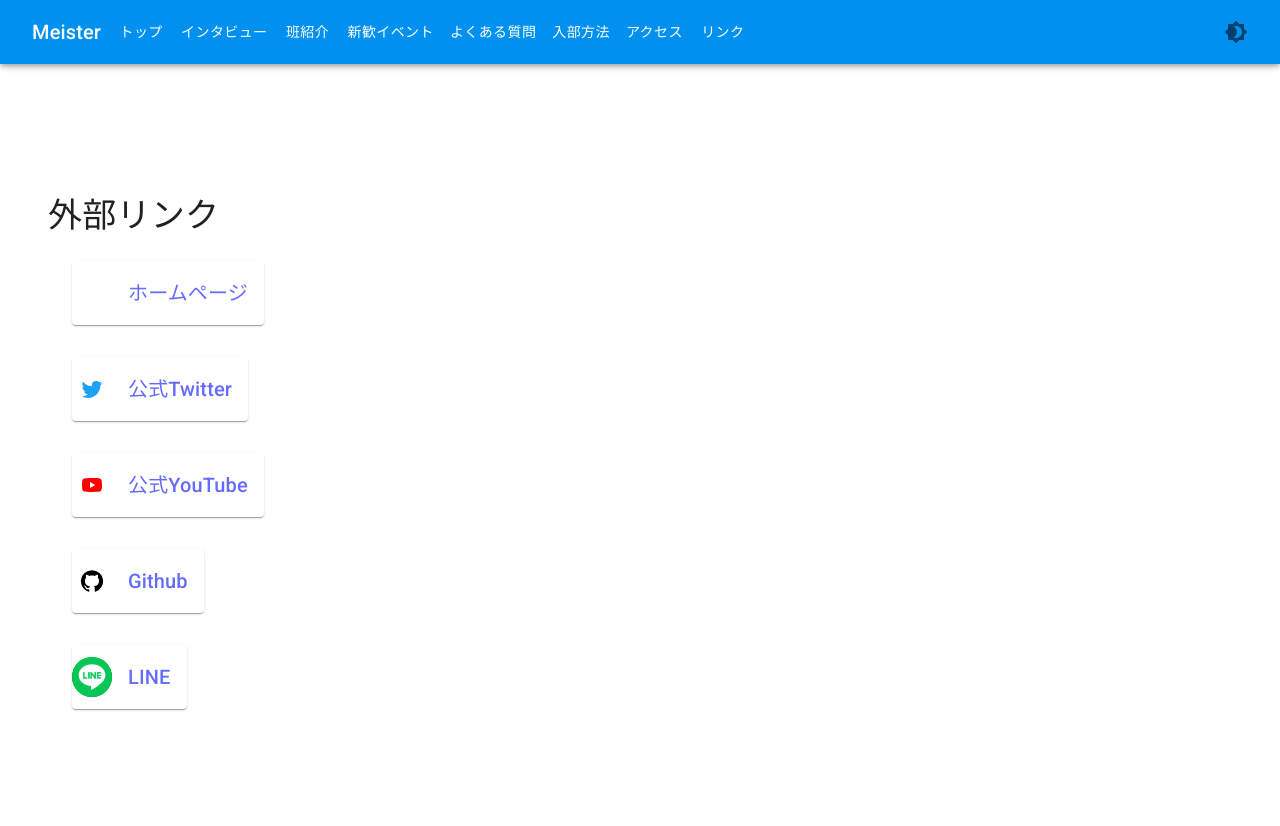
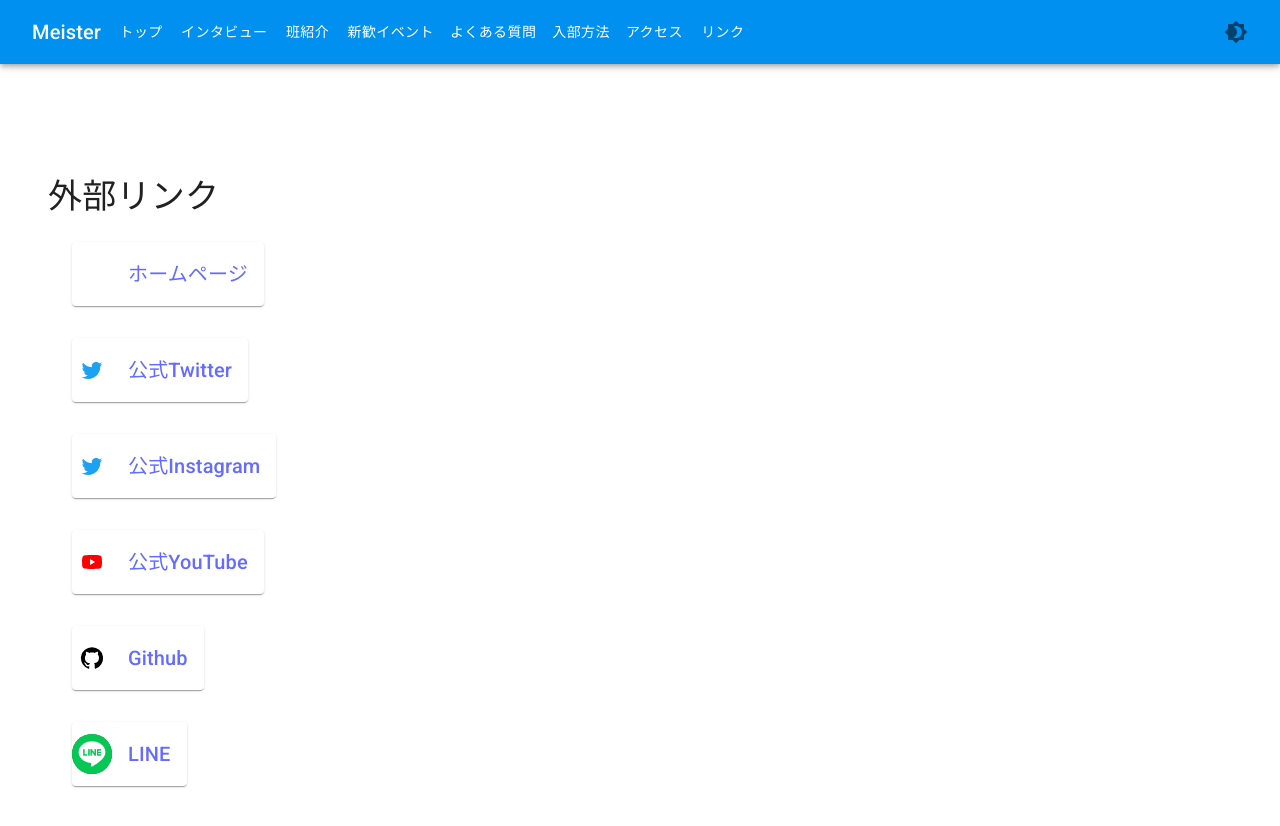
Before and after one commit to TitechMeister/welcome, a React (Vite) app: page /welcome/links in a window 1280 px wide. Shown: the top 826 px of the page. Before the commit the page ends 800 px from the top, so only its background shows below. Built offline with nearby package versions, Linux system fonts and the light colour scheme.

Commit message:
リンク修正、インスタリンク追加

```diff
--- a/src/pages/FAQ/FAQ.tsx
+++ b/src/pages/FAQ/FAQ.tsx
@@ -70,7 +70,7 @@ function FAQ() {
                         <a href="https://liff.line.me/1645278921-kWRPP32q/?accountId=722fzwlk">
                             Meister新歓
                         </a><br />
-                        LINE:
+                        Instagram:
                         <a href="https://www.instagram.com/tokyotechmeister_pr?igsh=MW1ieTdmdmt1d3Mxcw%3D%3D&utm_source=qr">
                             東京科学大学Meister新歓
                         </a>
--- a/src/pages/Links/Links.tsx
+++ b/src/pages/Links/Links.tsx
@@ -1,5 +1,6 @@
 import { Typography, Card, Stack, List, ListItem, Avatar } from '@mui/material';
 import TwitterIcon from '@mui/icons-material/Twitter';
+import instagramIcon from '@mui/icons-material/Instagram';
 import YouTubeIcon from '@mui/icons-material/YouTube';
 import GitHubIcon from '@mui/icons-material/GitHub';
 import HomeIcon from '@mui/icons-material/Home';
@@ -27,6 +28,16 @@ function Links() {
                                 <TwitterIcon />
                             </Avatar>
                             <Typography variant='h6' padding={2}><a href="https://x.com/meister_welcome">公式Twitter</a></Typography>
+                        </Stack>
+                    </Card>
+                </ListItem>
+                <ListItem>
+                    <Card sx={{ margin: 1 }}>
+                        <Stack direction="row" alignItems={'center'}>
+                            <Avatar  sx={{ color: '#1DA1F2',bgcolor: 'white' }}>
+                                <TwitterIcon />
+                            </Avatar>
+                            <Typography variant='h6' padding={2}><a href="https://www.instagram.com/tokyotechmeister_pr?igsh=MW1ieTdmdmt1d3Mxcw%3D%3D&utm_source=qr">公式Instagram</a></Typography>
                         </Stack>
                     </Card>
                 </ListItem>
```
